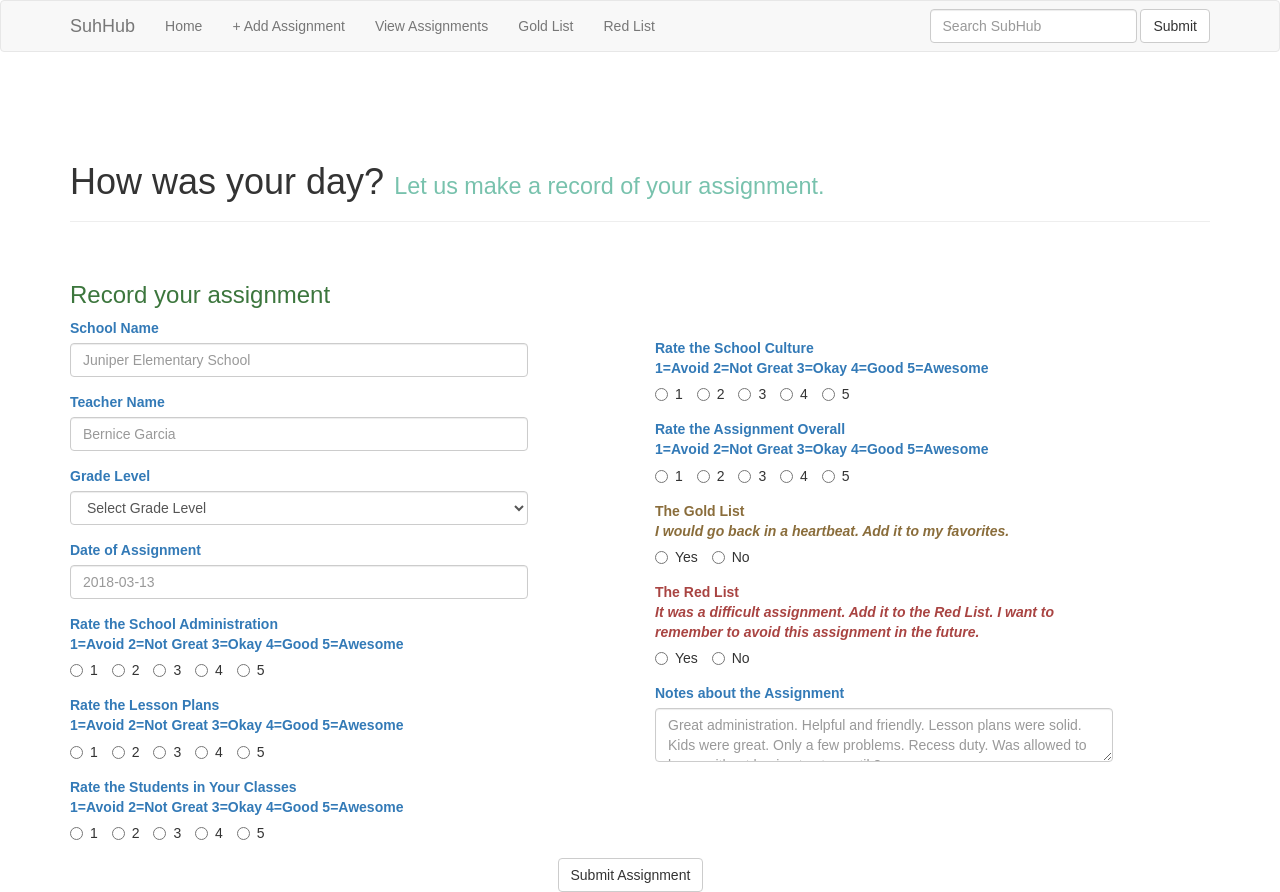
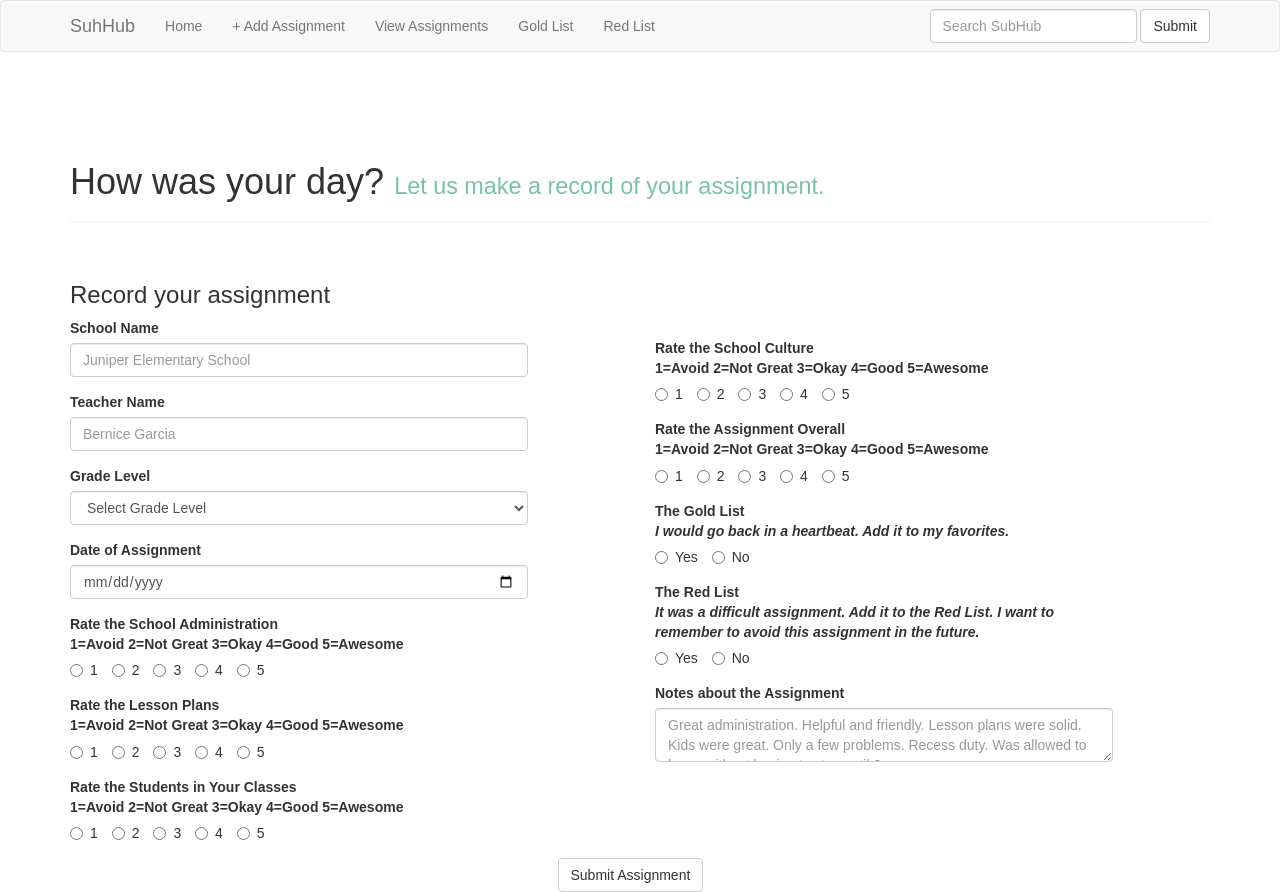
Before and after one commit to okayohyeah/subhub-web, a React (Create React App) app in the folder subhub-web-frontend/: page /addassignment in a window 1280 px wide. Built offline with nearby package versions, Linux system fonts and the light colour scheme.

Commit message:
refactor(form): AddAssignment

```diff
--- a/subhub-web-frontend/src/pages/AddAssignment.js
+++ b/subhub-web-frontend/src/pages/AddAssignment.js
@@ -12,28 +12,22 @@ class AddAssignment extends Component {
 
         <form id='assignment-form'>
 
-          <h3 className='text-success'>Record your assignment</h3>
+          <h3>Record your assignment</h3>
 
           <Row>
             <Col xs={5} md={5}>
-              <FormGroup
-                controlId='formBasicText'
-              >
-                <ControlLabel className='text-primary' id='school'>School Name</ControlLabel>
+              <FormGroup>
+                <ControlLabel id='school'>School Name</ControlLabel>
                 <FormControl type='text' placeholder='Juniper Elementary School' />
               </FormGroup>
 
-              <FormGroup
-                controlId='formBasicText'
-              >
-                <ControlLabel className='text-primary' id='teacher'>Teacher Name</ControlLabel>
+              <FormGroup>
+                <ControlLabel id='teacher'>Teacher Name</ControlLabel>
                 <FormControl type='text' placeholder='Bernice Garcia' />
               </FormGroup>
 
-              <FormGroup
-                controlId='formsControlsSelect'
-              >
-                <ControlLabel className='text-primary' id='grade'>Grade Level</ControlLabel>
+              <FormGroup>
+                <ControlLabel id='grade'>Grade Level</ControlLabel>
                 <FormControl componentClass='select'>
                   <option value='select'>Select Grade Level</option>
                   <option value='TK'>Pre-school</option>
@@ -54,17 +48,13 @@ class AddAssignment extends Component {
                 </FormControl>
               </FormGroup>
 
-              <FormGroup
-                controlId='formBasicText'
-              >
-                <ControlLabel className='text-primary' id='date'>Date of Assignment</ControlLabel>
-                <FormControl type='integer' placeholder='2018-03-13' />
+              <FormGroup>
+                <ControlLabel id='date'>Date of Assignment</ControlLabel>
+                <FormControl type='date' placeholder='2018-03-13' />
               </FormGroup>
 
-              <FormGroup
-                controlId='formBasicText'
-              >
-                <ControlLabel className='text-primary' id='adminRate'>Rate the School Administration
+              <FormGroup>
+                <ControlLabel id='adminRate'>Rate the School Administration
                 <br/>1=Avoid 2=Not Great 3=Okay 4=Good 5=Awesome<br/>
                 </ControlLabel>
                   <br/><Radio name='radioGroup' type='integer' value='1' inline>
@@ -84,10 +74,8 @@ class AddAssignment extends Component {
                   </Radio>
               </FormGroup>
 
-              <FormGroup
-                controlId='formBasicText'
-              >
-                <ControlLabel className='text-primary' id='lessonPlansRate'>Rate the Lesson Plans
+              <FormGroup>
+                <ControlLabel id='lessonPlansRate'>Rate the Lesson Plans
                 <br/>1=Avoid 2=Not Great 3=Okay 4=Good 5=Awesome<br/>
                 </ControlLabel>
                   <br/><Radio name='radioGroup' type='integer' value='1' inline>
@@ -107,10 +95,8 @@ class AddAssignment extends Component {
                   </Radio>
               </FormGroup>
 
-              <FormGroup
-                controlId='formBasicText'
-              >
-                <ControlLabel className='text-primary' id='studentsRate'>Rate the Students in Your Classes
+              <FormGroup>
+                <ControlLabel id='studentsRate'>Rate the Students in Your Classes
                 <br/>1=Avoid 2=Not Great 3=Okay 4=Good 5=Awesome<br/>
                 </ControlLabel>
                   <br/><Radio name='radioGroup' type='integer' value='1' inline>
@@ -135,10 +121,8 @@ class AddAssignment extends Component {
 
             <Col xs={5} md={5}>
               <br/>
-              <FormGroup
-                  controlId='formBasicText'
-                >
-                <ControlLabel className='text-primary' id='schoolCultureRate'>Rate the School Culture
+              <FormGroup>
+                <ControlLabel id='schoolCultureRate'>Rate the School Culture
                 <br/>1=Avoid 2=Not Great 3=Okay 4=Good 5=Awesome<br/>
                 </ControlLabel>
                   <br/><Radio name='radioGroup' type='integer' value='1' inline>
@@ -158,10 +142,8 @@ class AddAssignment extends Component {
                   </Radio>
               </FormGroup>
 
-              <FormGroup
-                  controlId='formBasicText'
-                >
-                  <ControlLabel className='text-primary' id='overallRate'>Rate the Assignment Overall
+              <FormGroup>
+                <ControlLabel id='overallRate'>Rate the Assignment Overall
                 <br/>1=Avoid 2=Not Great 3=Okay 4=Good 5=Awesome<br/>
                 </ControlLabel>
                   <br/><Radio name='radioGroup' type='integer' value='1' inline>
@@ -181,10 +163,8 @@ class AddAssignment extends Component {
                   </Radio>
               </FormGroup>
 
-                <FormGroup
-                controlId='formBasicText'
-              >
-                <ControlLabel className='text-warning' id='goldList'>The Gold List
+              <FormGroup>
+                <ControlLabel id='goldList'>The Gold List
                 <br/><i>I would go back in a heartbeat. Add it to my favorites.</i>
                 </ControlLabel>
                   <br/><Radio name='radioGroup' type='boolean' value='true' inline>
@@ -195,10 +175,8 @@ class AddAssignment extends Component {
                   </Radio>
               </FormGroup>
 
-              <FormGroup
-                controlId='formBasicText'
-              >
-                <ControlLabel className='text-danger' id='redList'>The Red List
+              <FormGroup>
+                <ControlLabel id='redList'>The Red List
                 <br/><i>It was a difficult assignment. Add it to the Red List. I want to remember to avoid this assignment in the future.</i>
                 </ControlLabel>
                   <br/><Radio name='radioGroup' type='boolean' value='true' inline>
@@ -210,7 +188,7 @@ class AddAssignment extends Component {
               </FormGroup>
 
               <FormGroup>
-                <ControlLabel className='text-primary' id='notes'>Notes about the Assignment</ControlLabel>
+                <ControlLabel id='notes'>Notes about the Assignment</ControlLabel>
                 <FormControl componentClass='textarea' placeholder='Great administration. Helpful and friendly. Lesson plans were solid. Kids were great. Only a few problems. Recess duty. Was allowed to leave without having to stay until 3.' />
               </FormGroup>
 
```
Lines whose indentation alone changed are shown as unchanged.
